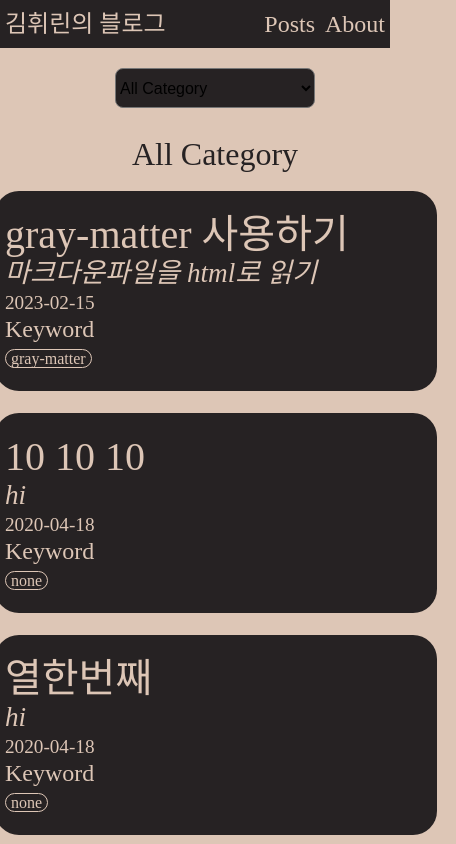
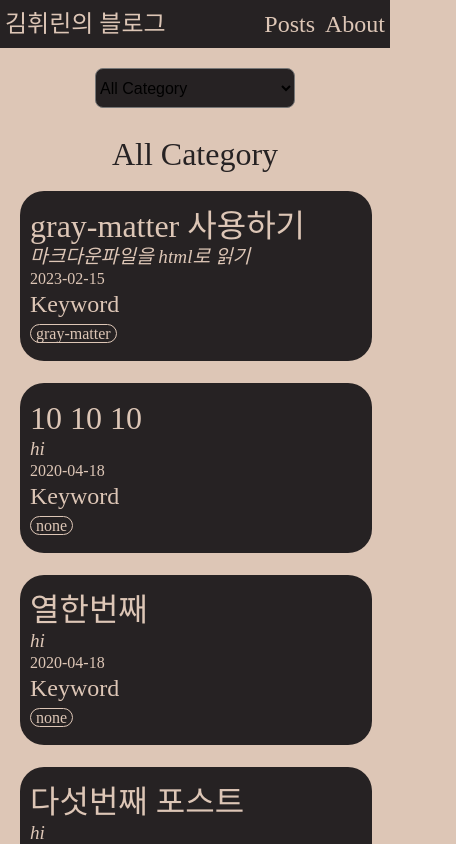
Before and after one commit to Hwirin-Kim/hui-blog, a Next.js app: page /posts in a window 390 px wide. Shown: the top 844 px of the page, 456 px wide, since content can reach past the window. Built offline with nearby package versions, Linux system fonts and the light colour scheme.

Commit message:
fix : nav bar 모바일사이즈 수정

```diff
--- a/components/post/Post.module.scss
+++ b/components/post/Post.module.scss
@@ -4,6 +4,7 @@
   height: fit-content;
   box-sizing: border-box;
   margin: 20px 20px 0 20px;
+  word-wrap: break-word;
 }
 .title {
   font-size: 3rem;
@@ -59,3 +60,69 @@
     max-height: 500px;
   }
 }
+
+@media (max-width: 780px) {
+  .container {
+    width: 100%;
+    height: fit-content;
+    box-sizing: border-box;
+    margin: 0;
+    margin-top: 10px;
+    padding: 0 10px;
+    word-wrap: break-word;
+  }
+  .title {
+    font-size: 2rem;
+    margin-bottom: 10px;
+  }
+  .description {
+    font-size: 1.2rem;
+    font-style: italic;
+    margin-bottom: 10px;
+  }
+  .date {
+    font-size: 1rem;
+  }
+  .line {
+    margin: 20px 0;
+  }
+  .content_wrap {
+    flex-direction: column;
+  }
+  .content {
+    width: 100%;
+
+    h1 {
+      color: yellow;
+      margin: 20px 0;
+      font-size: 1.8rem;
+    }
+    h2 {
+      margin: 30px 0;
+      font-size: 1.6rem;
+    }
+    h3 {
+      font-size: 1.4rem;
+    }
+    p {
+      font-size: 1.2rem;
+      line-height: 1.5;
+    }
+    ul {
+      list-style-position: inside;
+    }
+    li {
+      text-indent: 10px;
+      p {
+        display: inline;
+      }
+    }
+    img {
+      display: block;
+      margin: 0 auto;
+      max-width: 80%;
+      max-height: 500px;
+      object-fit: scale-down;
+    }
+  }
+}
--- a/components/postCard/PostCard.module.scss
+++ b/components/postCard/PostCard.module.scss
@@ -44,6 +44,21 @@
 @media (max-width: 1180px) {
   .container {
     width: 100%;
+    height: 170px;
+    min-width: 350px;
     max-width: 600px;
+    h1 {
+      font-size: 2rem;
+      margin-bottom: 5px;
+    }
+
+    em {
+      font-style: italic;
+      font-size: 1.2rem;
+    }
+    p {
+      margin-top: 5px;
+      font-size: 1rem;
+    }
   }
 }
--- a/components/postList/PostList.module.scss
+++ b/components/postList/PostList.module.scss
@@ -5,6 +5,7 @@
   display: flex;
   flex-direction: column;
   align-items: center;
+  box-sizing: border-box;
 }
 .category {
   font-size: 2rem;
```
